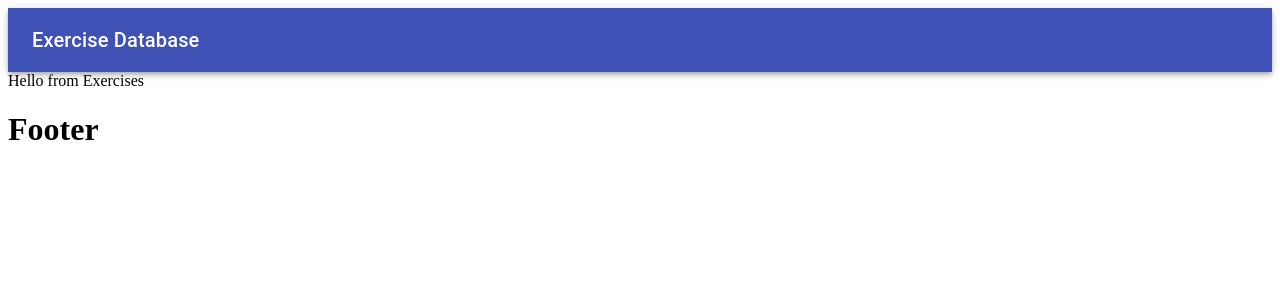
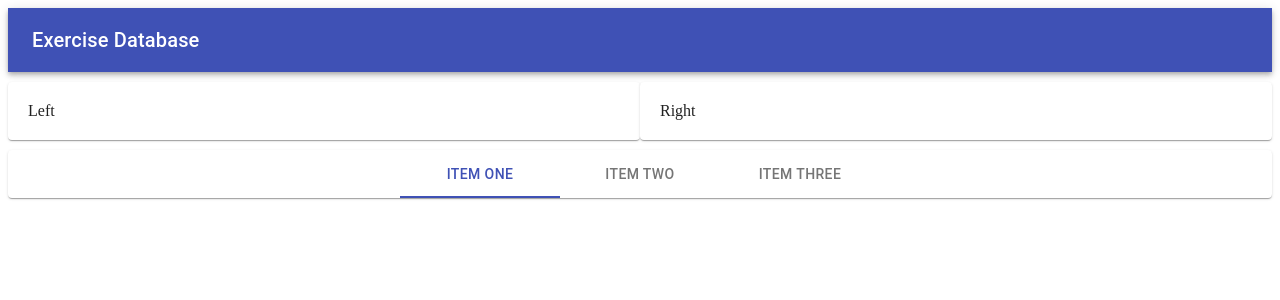
Before and after one commit to ABSphreak/exercise-app, a React (Create React App) app: page / in a window 1280 px wide. Shown: the top 300 px of the page. Built offline with nearby package versions, Linux system fonts and the light colour scheme.

Commit message:
Adding store.js

```diff
--- a/src/components/App.js
+++ b/src/components/App.js
@@ -1,8 +1,13 @@
 import React, { Component, Fragment } from "react";
 import { Header, Footer } from "./Layouts";
 import Exercises from "./Exercises";
+import { muscles, exercises } from "../store";
 
 export default class App extends Component {
+  state = {
+    exercises
+  };
+
   render() {
     return (
       <Fragment>
--- /dev/null
+++ b/src/components/Exercises/LeftPane.js
@@ -0,0 +1,4 @@
+import React from "react";
+import { Paper } from "@material-ui/core";
+
+export default ({ styles }) => <Paper style={styles.Paper}>Left Pane</Paper>;
--- /dev/null
+++ b/src/components/Exercises/RightPane.js
@@ -0,0 +1,4 @@
+import React from "react";
+import { Paper } from "@material-ui/core";
+
+export default ({ styles }) => <Paper style={styles.Paper}>Right Pane</Paper>;
--- a/src/components/Exercises/index.js
+++ b/src/components/Exercises/index.js
@@ -1,3 +1,17 @@
 import React from "react";
+import { Grid, Paper } from "@material-ui/core";
 
-export default props => <div>Hello from Exercises</div>;
+const styles = {
+  Paper: { padding: 20, marginTop: 10, marginBottom: 10 }
+};
+
+export default props => (
+  <Grid container sm>
+    <Grid item sm>
+      <Paper style={styles.Paper}>Left</Paper>
+    </Grid>
+    <Grid item sm>
+      <Paper style={styles.Paper}>Right</Paper>
+    </Grid>
+  </Grid>
+);
--- a/src/components/Layouts/Footer.js
+++ b/src/components/Layouts/Footer.js
@@ -1,9 +1,14 @@
 import React from "react";
+import { Paper, Tabs, Tab } from "@material-ui/core";
 
 export default function Footer() {
   return (
-    <div>
-      <h1>Footer</h1>
-    </div>
+    <Paper>
+      <Tabs value={0} indicatorColor="primary" textColor="primary" centered>
+        <Tab label="Item One" />
+        <Tab label="Item Two" />
+        <Tab label="Item Three" />
+      </Tabs>
+    </Paper>
   );
 }
--- /dev/null
+++ b/src/store.js
@@ -0,0 +1,46 @@
+export const muscles = ["shoulders", "chest", "arms", "back", "legs"];
+
+export const exercises = [
+  {
+    id: "overhead-press",
+    title: "Overhead Press",
+    description: "Delts exercise...",
+    muscles: "shoulders"
+  },
+  {
+    id: "dips",
+    title: "Dips",
+    description: "Triceps exercise...",
+    muscles: "arms"
+  },
+  {
+    id: "barbell-curls",
+    title: "Barbell Curls",
+    description: "Biceps exercise...",
+    muscles: "arms"
+  },
+  {
+    id: "bench-press",
+    title: "Bench Press",
+    description: "Chest exercise...",
+    muscles: "chest"
+  },
+  {
+    id: "pull-ups",
+    title: "Pull Ups",
+    description: "Back and biceps exercise...",
+    muscles: "back"
+  },
+  {
+    id: "deadlifts",
+    title: "Deadlifts",
+    description: "Back and leg exercise...",
+    muscles: "back"
+  },
+  {
+    id: "squats",
+    title: "Squats",
+    description: "Legs exercise...",
+    muscles: "legs"
+  }
+];
```
